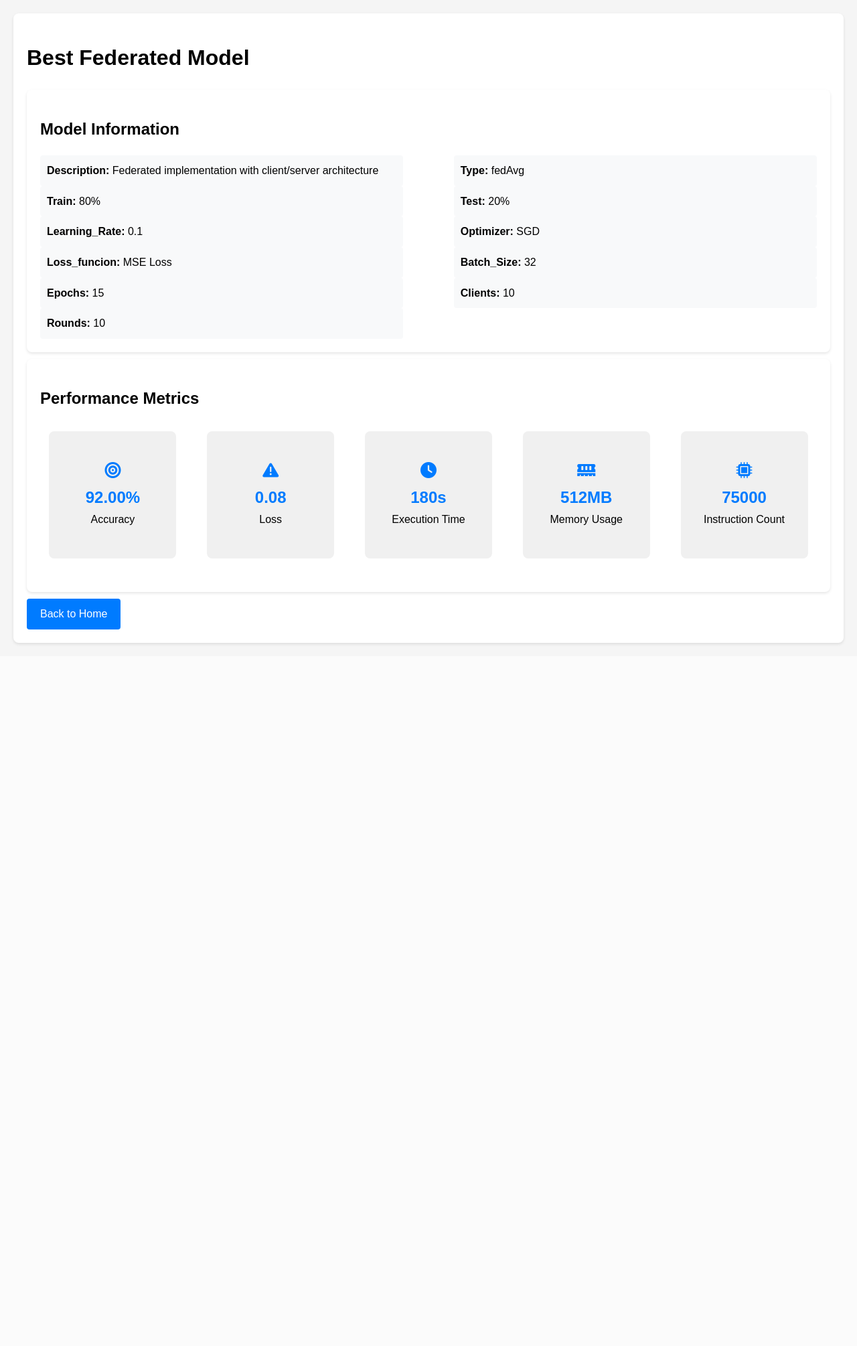
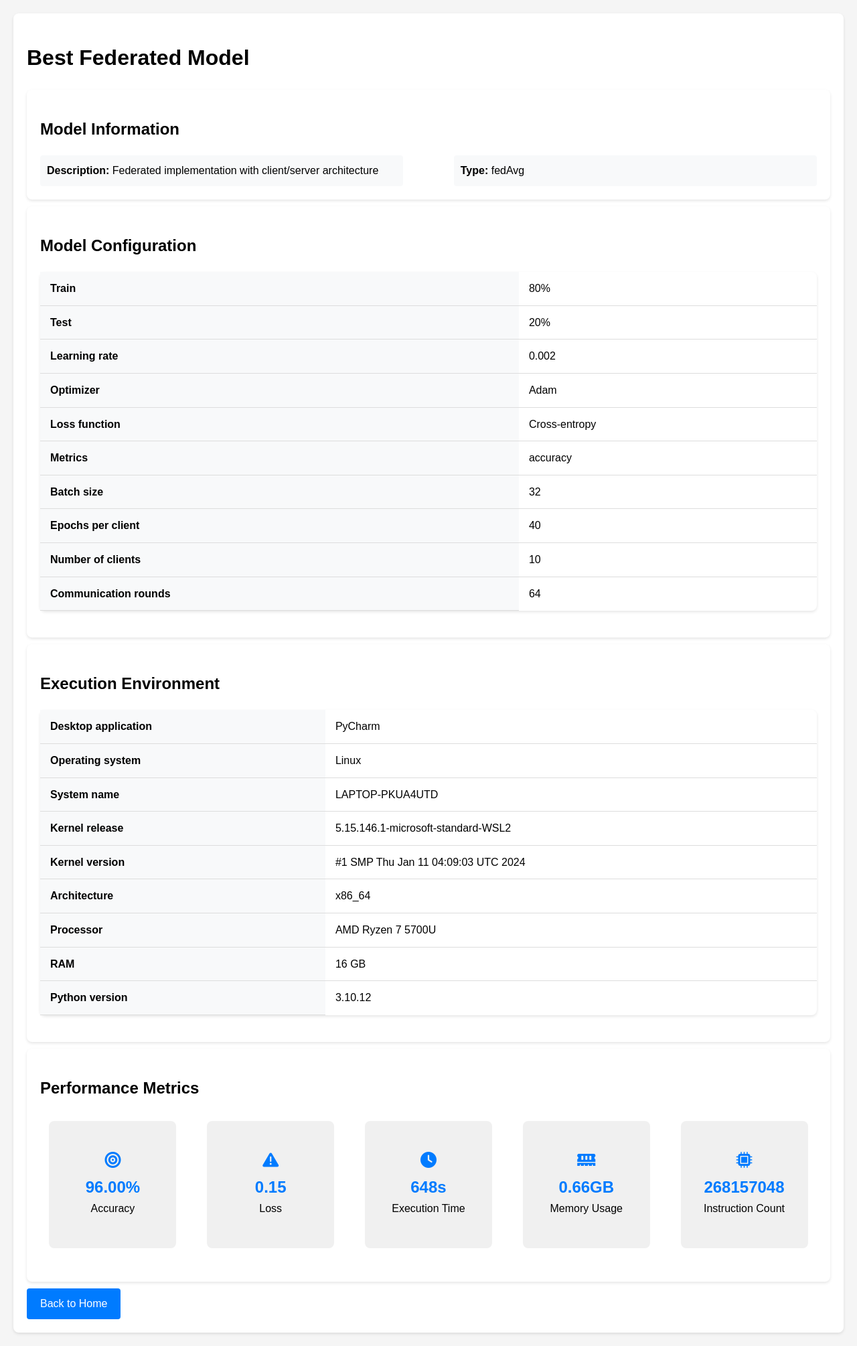
Before and after one commit to PalmaErrico/KPIHub, a Flask app: page /model/federated in a window 1280 px wide. Shown: the whole page at 67% size. Before the commit the page ends 963 px from the top, so only its background shows below. Run offline with Flask 2, Linux system fonts and the light colour scheme.

Commit message:
Update model comparison metrics and details
Co-authored-by: Copilot <223556219+Copilot@users.noreply.github.com>

```diff
--- a/app.py
+++ b/app.py
@@ -27,12 +27,12 @@ FEDERATED_DEPLOYMENT = [
 ]
 
 FEDERATED_CONFIGURATION = [
-    {'label': 'Training split', 'value': '89.3%'},
-    {'label': 'Test split', 'value': '10.7%'},
+    {'label': 'Training split', 'value': '80%'},
+    {'label': 'Test split', 'value': '20%'},
     {'label': 'Learning rate', 'value': '0.002'},
     {'label': 'Optimizer', 'value': 'Adam'},
     {'label': 'Loss function', 'value': 'Cross-entropy'},
-    {'label': 'Metric', 'value': 'Accuracy'},
+    {'label': 'Metrics', 'value': 'accuracy'},
     {'label': 'Batch size', 'value': '32'},
     {'label': 'Epochs per client', 'value': '40'},
     {'label': 'Number of clients', 'value': '10'},
@@ -67,16 +67,17 @@ def load_kpi_data():
                 'type': 'CNN',
                 'train': '80%',
                 'test': '20%',
-                'learning_rate': 0.001,
+                'learning_rate': 0.002,
                 'optimizer': 'Adam',
-                'loss_function': 'MSE Loss',
-                'batch_size': 64,
-                'epochs': 50,
+                'loss_function': 'Cross-entropy',
+                'metrics': 'accuracy',
+                'batch_size': 32,
+                'epochs': 40,
                 'kpi': {
                     'accuracy': 0.95,
                     'loss': 0.05,
                     'execution_time': 120,
-                    'memory_usage': 1024,
+                    'memory_usage': 1.0,
                     'instruction_count': 50000
                 }
             },
@@ -86,19 +87,20 @@ def load_kpi_data():
                 'type': 'fedAvg',
                 'train': '80%',
                 'test': '20%',
-                'learning_rate': 0.1,
-                'optimizer': 'SGD',
-                'loss_function': 'MSE Loss',
+                'learning_rate': 0.002,
+                'optimizer': 'Adam',
+                'loss_function': 'Cross-entropy',
+                'metrics': 'accuracy',
                 'batch_size': 32,
-                'epochs': 15,
-                'rounds': 10,
+                'epochs': 40,
+                'rounds': 64,
                 'clients': 10,
                 'kpi': {
-                    'accuracy': 0.92,
-                    'loss': 0.08,
-                    'execution_time': 180,
-                    'memory_usage': 512,
-                    'instruction_count': 75000
+                    'accuracy': 0.96,
+                    'loss': 0.15,
+                    'execution_time': 648,
+                    'memory_usage': 0.66,
+                    'instruction_count': 268157048
                 }
             }
         }
@@ -117,12 +119,20 @@ def home():
 def model_detail(model_id):
     data = load_kpi_data()
     if model_id in data['models']:
-        return render_template('model_detail.html', model=data['models'][model_id])
+        return render_template(
+            'model_detail.html',
+            model=data['models'][model_id],
+            deployment=FEDERATED_DEPLOYMENT
+        )
     return "Model not found", 404
 
 @app.route('/compare')
 def compare():
-    return render_template('compare.html', models=load_kpi_data()['models'])
+    return render_template(
+        'compare.html',
+        models=load_kpi_data()['models'],
+        deployment=FEDERATED_DEPLOYMENT
+    )
 
 @app.route('/aggregators')
 def aggregator_comparison():
--- a/templates/model_detail.html
+++ b/templates/model_detail.html
@@ -20,39 +20,43 @@
                 <div class="info-item">
                     <strong>Type:</strong> {{ model.type }}
                 </div>
-
-                <div class="info-item">
-                    <strong>Train:</strong> {{ model.train }}
             </div>
-                <div class="info-item">
-                    <strong>Test:</strong> {{ model.test }}
-
         </div>
-                 <div class="info-item">
-                    <strong>Learning_Rate:</strong> {{ model.learning_rate }}
-                    </div>
-                <div class="info-item">
-                    <strong>Optimizer:</strong> {{ model.optimizer }}
-                </div>
-                <div class="info-item">
-                    <strong>Loss_funcion:</strong> {{ model.loss_function }}
-                </div>
-                <div class="info-item">
-                    <strong>Batch_Size:</strong> {{ model.batch_size }}
-                </div>
-                <div class="info-item">
-                    <strong>Epochs:</strong> {{ model.epochs }}
-                </div>
+        <div class="model-configuration card">
+            <h2>Model Configuration</h2>
+            <table>
+                <tbody>
+                    <tr><th>Train</th><td>{{ model.train }}</td></tr>
+                    <tr><th>Test</th><td>{{ model.test }}</td></tr>
+                    <tr><th>Learning rate</th><td>{{ model.learning_rate }}</td></tr>
+                    <tr><th>Optimizer</th><td>{{ model.optimizer }}</td></tr>
+                    <tr><th>Loss function</th><td>{{ model.loss_function }}</td></tr>
+                    <tr><th>Metrics</th><td>{{ model.metrics }}</td></tr>
+                    <tr><th>Batch size</th><td>{{ model.batch_size }}</td></tr>
                     {% if model.get('clients') %}
-                <div class="info-item">
-                    <strong>Clients:</strong> {{ model.clients }}
-                </div>
+                    <tr><th>Epochs per client</th><td>{{ model.epochs }}</td></tr>
+                    <tr><th>Number of clients</th><td>{{ model.clients }}</td></tr>
+                    {% else %}
+                    <tr><th>Epochs</th><td>{{ model.epochs }}</td></tr>
                     {% endif %}
                     {% if model.get('rounds') %}
-                <div class="info-item">
-                    <strong>Rounds:</strong> {{ model.rounds }}</div>
+                    <tr><th>Communication rounds</th><td>{{ model.rounds }}</td></tr>
                     {% endif %}
+                </tbody>
+            </table>
         </div>
+        <div class="execution-environment card">
+            <h2>Execution Environment</h2>
+            <table>
+                <tbody>
+                    {% for item in deployment %}
+                    <tr>
+                        <th>{{ item.label }}</th>
+                        <td>{{ item.value }}</td>
+                    </tr>
+                    {% endfor %}
+                </tbody>
+            </table>
         </div>
         <div class="kpi-details card">
             <h2>Performance Metrics</h2>
@@ -74,7 +78,7 @@
                 </div>
                 <div class="kpi-item">
                     <i class="fas fa-memory kpi-icon"></i>
-                    <div class="kpi-value">{{ model.kpi.memory_usage }}MB</div>
+                    <div class="kpi-value">{{ model.kpi.memory_usage }}GB</div>
                     <div>Memory Usage</div>
                 </div>
                 <div class="kpi-item">
```
Also changed, not shown: static/js/charts.js (+4 -3 lines), templates/compare.html (+53 -2 lines). Lines whose indentation alone changed are shown as unchanged.
